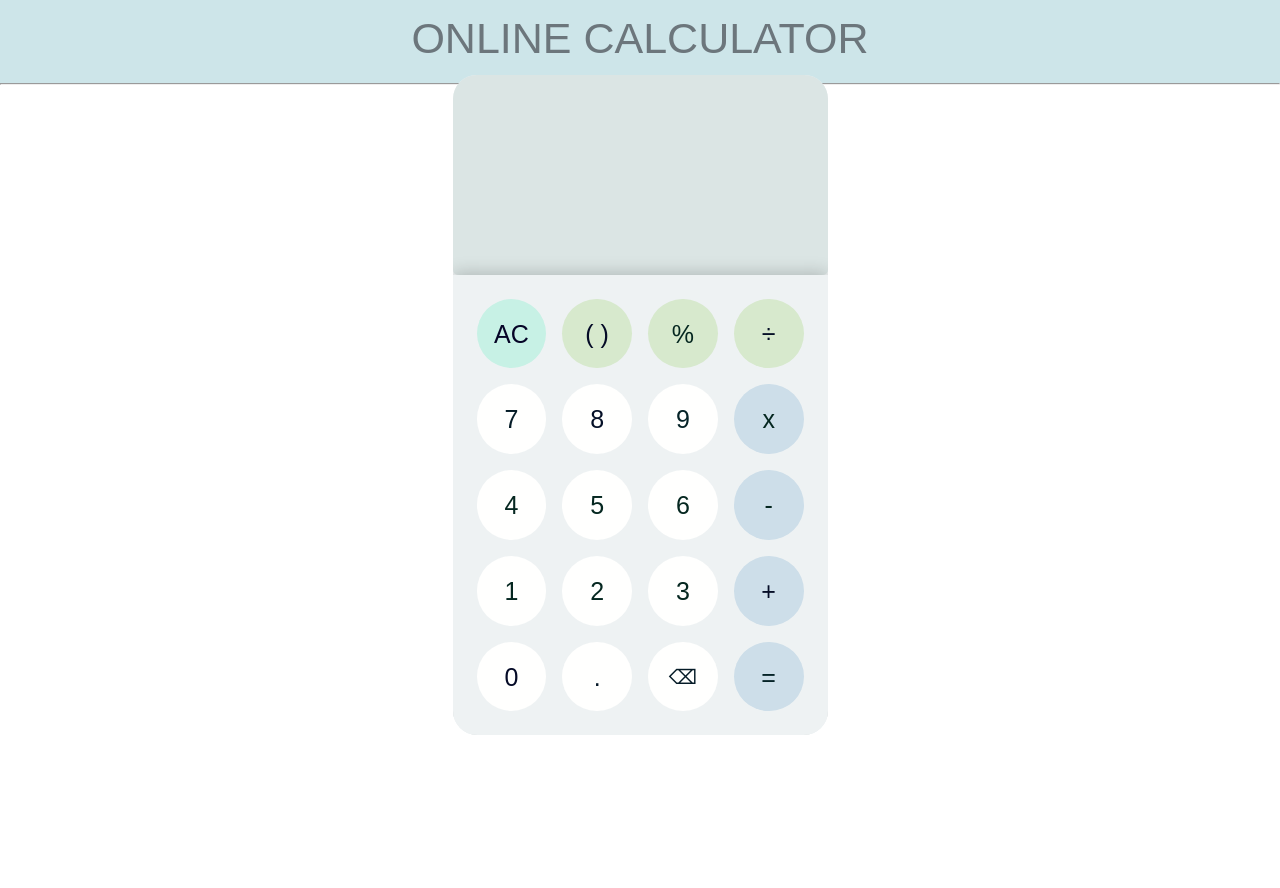
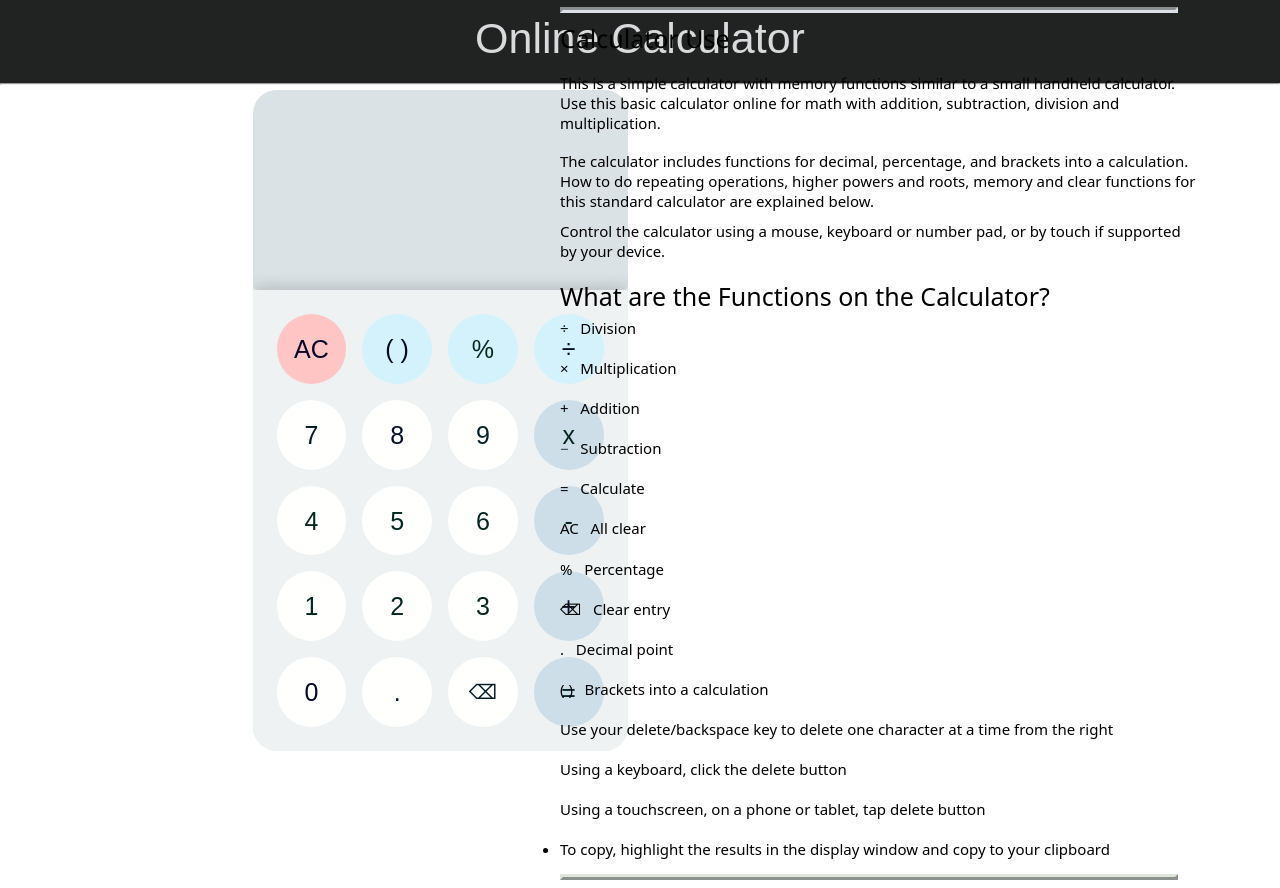
Before and after one commit to UPHSLBinan/finals_sample_javascripts, a PHP site: page /calculator.html in a window 1280 px wide. Before the commit the page ends 735 px from the top, so only its background shows below. Run offline with PHP 8.4, Linux system fonts and the light colour scheme.

Commit message:
added informative text & changed style

```diff
--- a/calculator_Magalong/calculator.html
+++ b/calculator_Magalong/calculator.html
@@ -10,11 +10,10 @@
 </head>
 
 <body>
-<div style="background-color:rgb(205, 229, 233);" >
-            <h1 style="color:rgb(108, 118, 124); text-align: center;     padding: 14px 0px 0px 0px; font-size: 43px;     margin: 0px 0px 20px 0px; font-weight: 100;">ONLINE CALCULATOR</h1><hr>
-	<div class="app">
-
-		<div class="calculator">
+<div style="background-color:rgb(33, 34, 34);" >
+            <h1 style="color:rgb(216, 218, 219); text-align: center;     padding: 14px 0px 0px 0px; font-size: 43px;     margin: 0px 0px 20px 0px; font-weight: 50;">Online Calculator</h1><hr>
+			<div class="app" style="float:left; width:50%;">
+				<div class="calculator" style="       margin: 42px 0px 11px 240px;">
 
 			<div class="display">
 
@@ -26,19 +25,19 @@
 
 			<div class="keys">
 
-				<div data-key="clear" class="key action" style="    background-color: #c7f1e5;">
+				<div data-key="clear" class="key action" style="    background-color: #ffc5c5;">
 					<span style="color:#060527;">AC</span>
 				</div>
 
-				<div data-key="brackets" class="key action" style="background-color: #d7e9cd;">
+				<div data-key="brackets" class="key action" style="background-color: #d4f2fc;">
 					<span style="color:#050b27;">( )</span>
 				</div>
 
-				<div data-key="%" class="key action" style="background-color: #d7e9cd;">
+				<div data-key="%" class="key action" style="background-color: #d4f2fc;">
 					<span style="color:#052720;">%</span>
 				</div>
 
-				<div data-key="/" class="key operator" style="background-color: #d7e9cd;">
+				<div data-key="/" class="key operator" style="background-color: #d4f2fc;">
 					<span style="color:#051027;">÷</span>
 				</div>
 
@@ -102,8 +101,6 @@
                     <span style="color:#051b27; font-size: 20px;">⌫</span>
                   </div>
 
-
-
 				<div data-key="=" class="key operator" style="    background-color: #cddee9;">
 					<span style="color:#052327;">=</span>
 				</div>
@@ -113,6 +110,68 @@
 
 	</div>
 
+
+
 	<script src="calculator_Magalong.js"></script>
+
+	<div style="float:right; width:50%; position:relative; top:50px; margin: -760px 80px 0px 0px; " >
+		<hr style="    margin: -8px 22px 8px 0px;    margin: -8px 22px 8px 0px;
+		border: solid;
+		border-style: inset;
+		border-color: #dbe1e5;">
+		<h2 data-swiftype-index="false" class="firstH2" id="use" style="        font-family:'Segoe UI', Tahoma, Geneva, Verdana, sans-serif;
+		font-size: 25px;
+		font-weight: inherit;">Calculator Use</h2><br>
+		<p style="    font-family:'Segoe UI', Tahoma, Geneva, Verdana, sans-serif;
+		font-size: 15px;">This is a simple calculator with memory functions similar to a small handheld calculator. Use this basic calculator online for math with addition, subtraction, division and multiplication.</p> <br>
+		<p style="    font-family: system-ui;
+		font-size: 15px;">The calculator includes functions for decimal, percentage, and brackets into a calculation. How to do repeating operations, higher powers and roots, memory and clear functions for this standard calculator are explained below.
+		</p> <br>
+		<p style="    font-family: system-ui; margin: -8px 0px 0px 0px;
+		font-size: 15px;">Control the calculator using a mouse, keyboard or number pad, or by touch if supported by your device.</p><br>
+		<h2  style="font-family: system-ui;
+		font-size: 25px;
+		font-weight: inherit;">What are the Functions on the Calculator?</h2>
+		<ul class="circle" style="     line-height: 40px;
+		margin: -5px 0px 0px 0px;">
+			<p  style="    font-family: system-ui;
+			font-size: 15px;" >÷&nbsp;&nbsp;&nbsp;Division</p>
+			<p  style="    font-family: system-ui;
+			font-size: 15px;">×&nbsp;&nbsp;&nbsp;Multiplication</p>
+			<p  style="    font-family: system-ui;
+			font-size: 15px;">+&nbsp;&nbsp;&nbsp;Addition</p>
+			<p  style="    font-family: system-ui;
+			font-size: 15px;">−&nbsp;&nbsp;&nbsp;Subtraction</p>
+			<p  style="    font-family: system-ui;
+			font-size: 15px;">=&nbsp;&nbsp;&nbsp;Calculate</p>
+			<lp  style="    font-family: system-ui;
+			font-size: 15px;">AC&nbsp;&nbsp;&nbsp;All clear</p>
+			<p  style="    font-family: system-ui;
+			font-size: 15px;">%&nbsp;&nbsp;&nbsp;Percentage</p>
+			<p  style="    font-family: system-ui;
+			font-size: 15px;">⌫&nbsp;&nbsp;&nbsp;Clear entry</p>
+			<p  style="    font-family: system-ui;
+			font-size: 15px;"> .&nbsp;&nbsp;&nbsp;Decimal point</p>
+			<p  style="    font-family: system-ui;
+			font-size: 15px;">( )&nbsp;&nbsp;&nbsp;Brackets into a calculation</p>
+			<p  style="    font-family: system-ui;
+			font-size: 15px;">
+				Use your delete/backspace key to delete one character at a time from the right
+				<p  style="    font-family: system-ui;
+				font-size: 15px;">
+					<p  style="    font-family: system-ui;
+					font-size: 15px;">Using a keyboard, click the delete button</p>
+					<p  style="    font-family: system-ui;
+					font-size: 15px;">Using a touchscreen, on a phone or tablet, tap delete button</p>
+				</ol>
+			</li>
+			<li  style="    font-family: system-ui;
+			font-size: 15px;">To copy, highlight the results in the display window and copy to your clipboard</li>
+		</ul>
+		<hr style="      margin: 5px 22px 8px 0px;
+		border: solid;
+		border-style: outset;
+		border-color: #dfe5db;">
+	</div>
 </body>
 </html>
--- a/calculator_Magalong/calculator_Magalong.css
+++ b/calculator_Magalong/calculator_Magalong.css
@@ -34,7 +34,7 @@
     color: #292c2c;
     text-align: right;
     flex: 1 1 0%;
-    background-color: #dbe5e4;
+    background-color: #dbe2e5;
     border-bottom-left-radius: 5px;
     border-bottom-right-radius: 5px;
 }
```
